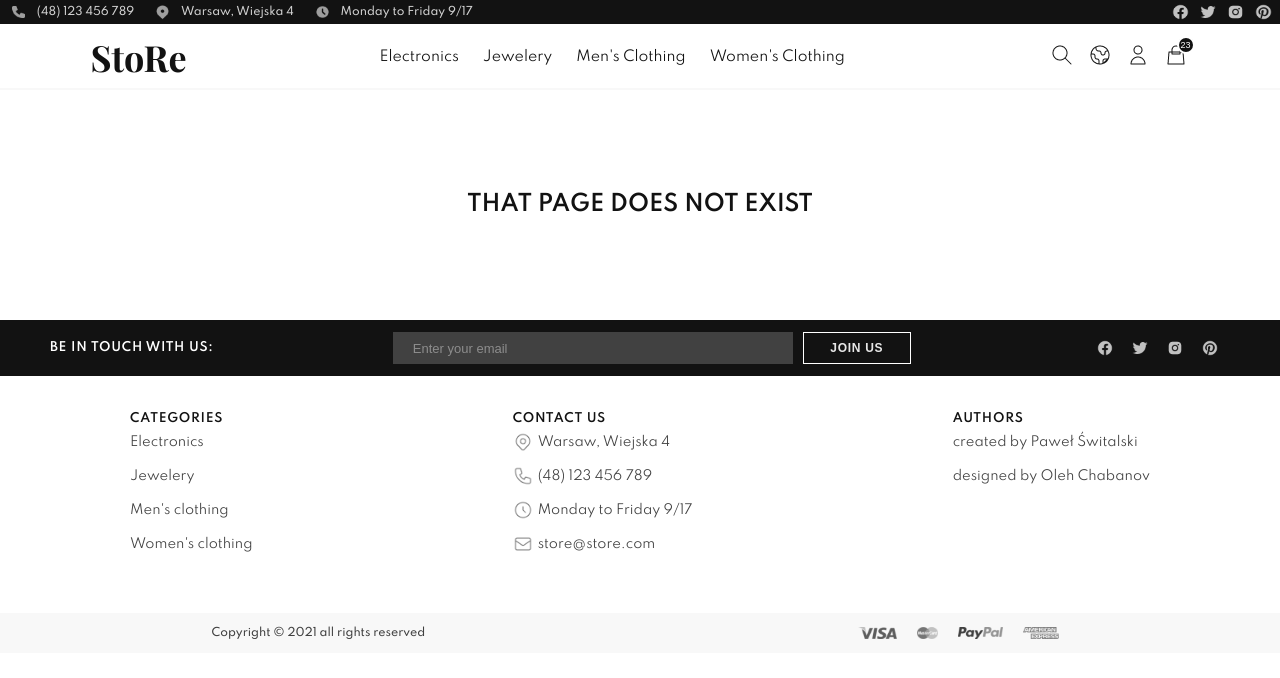
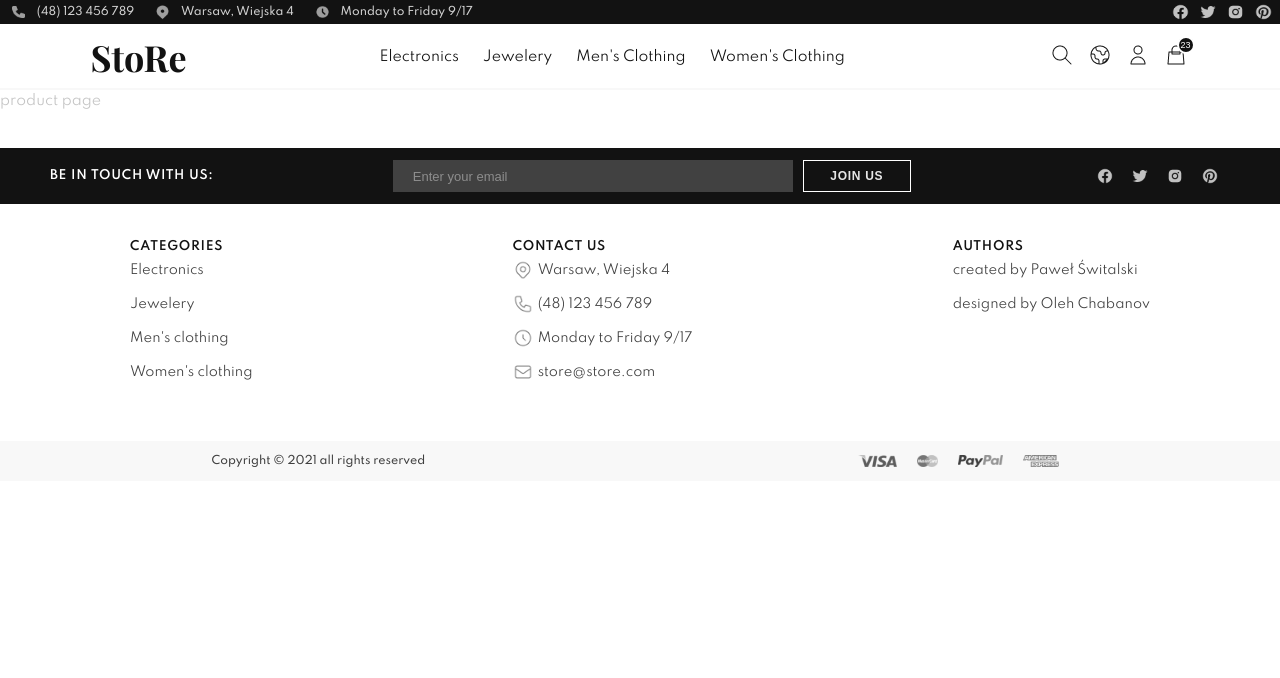
Before and after one commit to pswitalski/Store, a React (Create React App) app: page /product/17 in a window 1280 px wide. Shown: the top 678 px of the page. Built offline with nearby package versions, Linux system fonts and the light colour scheme; no server answers.

Commit message:
handle fetching data from api in ProductPage

```diff
--- a/src/App.js
+++ b/src/App.js
@@ -11,6 +11,7 @@ import Footer from 'components/Footer/Footer';
 
 import Home from 'pages/Home';
 import Category from 'pages/Category';
+import ProductPage from 'pages/ProductPage';
 import Page404 from 'pages/Page404';
 
 import { getCategoriesFromApi } from 'helpers/getCategoriesFromApi';
@@ -55,6 +56,10 @@ function App() {
               <Category />
             </Route>
 
+            <Route path="/product/:id" >
+              <ProductPage />
+            </Route>
+
             <Route>
               <Page404 />
             </Route>
--- /dev/null
+++ b/src/pages/ProductPage.js
@@ -0,0 +1,35 @@
+import React, {useState, useEffect} from 'react';
+
+import { useParams } from 'react-router';
+
+import LoadingIndicator from 'components/LoadingIndicator/LoadingIndicator';
+
+import { getSingleItemFromApi } from 'helpers/getSingleItemFromApi';
+
+const ProductPage = () => {
+
+    const { id } = useParams();
+
+    const [isLoading, setIsLoading] = useState(false);
+    const [currentProduct, setCurrentProduct] = useState({});
+
+    const fetchData = async () => {
+        setIsLoading(true);
+        const response = await getSingleItemFromApi(id);
+        setCurrentProduct(response);
+        setIsLoading(false);
+    }
+
+    useEffect(() => {
+        fetchData();
+    }, [])
+
+    return(
+        <div>
+            product page
+            {isLoading ? <LoadingIndicator/> : null}
+        </div>
+    )
+}
+
+export default ProductPage;
```
